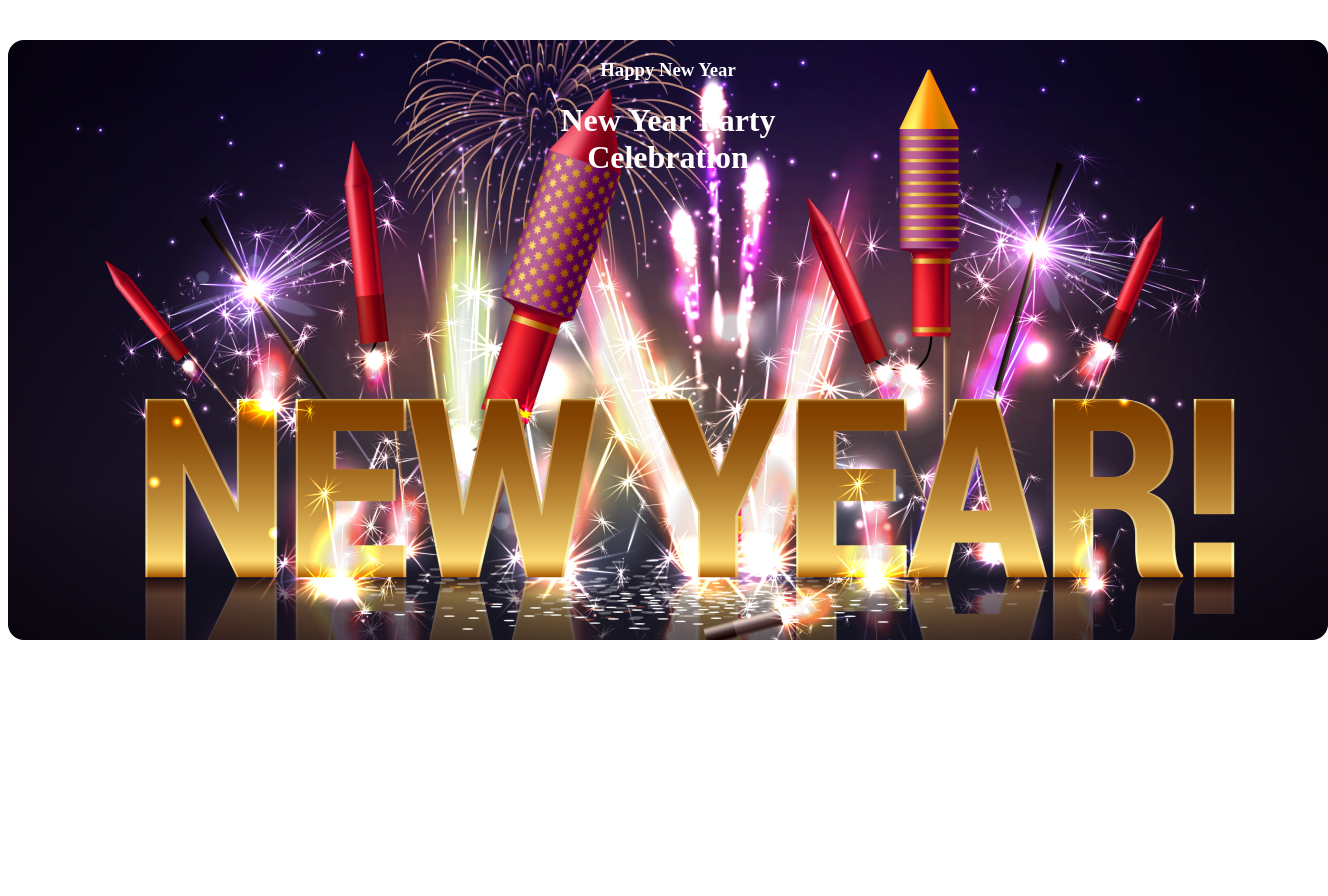
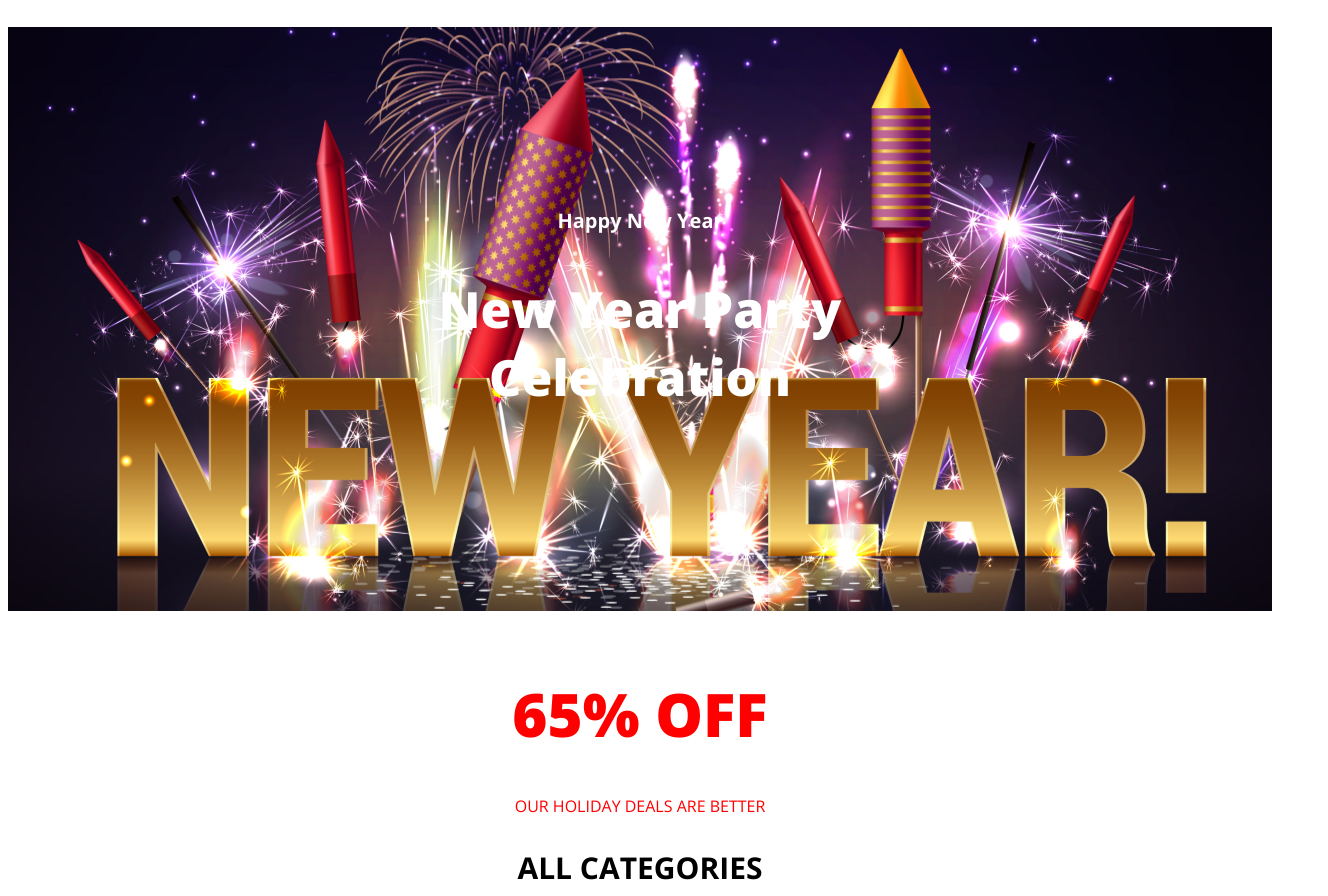
Before and after one commit to SMShakhawat/new-year-assignment, a plain HTML site: page index.html in a window 1280 px wide. Shown: the top 896 px of the page, 1328 px wide, since content can reach past the window. Before the commit the page ends 800 px from the top, so only its background shows below. Drawn offline with nearby package versions, Linux system fonts and the light colour scheme.

Commit message:
off section added

```diff
--- a/index.html
+++ b/index.html
@@ -5,14 +5,37 @@
     <meta name="viewport" content="width=device-width, initial-scale=1.0">
     <title>New Year Assignment</title>
 
-    <!-- Main CSS filelink -->
+    <!-- Font Style -->
+    <link rel="preconnect" href="https://fonts.googleapis.com">
+    <link rel="preconnect" href="https://fonts.gstatic.com" crossorigin>
+    <link href="https://fonts.googleapis.com/css2?family=Open+Sans:ital,wght@0,300..800;1,300..800&family=Roboto:ital,wght@0,100;0,300;0,400;0,500;0,700;0,900;1,100;1,300;1,400;1,500;1,700;1,900&family=Work+Sans&display=swap" rel="stylesheet">
+
+    <!-- Main CSS file link -->
     <link rel="stylesheet" href="styles/style.css">
 </head>
 <body>
     <!-- Banner section -->
     <header class="banner">
-        <h3 class="">Happy New Year</h3>
-        <h1>New Year Party <br>Celebration </h1>
+        <nav>
+            <h4 class="">Happy New Year</h4>
+            <h2>New Year Party <br>Celebration </h2>
+        </nav>
     </header>
+    <!-- 65% off section -->
+    <div class="off-section">
+        <h1>65% OFF</h1>
+        <p class="off-specials">OUR HOLIDAY DEALS ARE BETTER</p>
+        <h3>ALL CATEGORIES</h3>
+        <img src="/resources/New Year Photo.png" alt="">
+    </div>
+
+    <!-- Midnight party section -->
+    <div class="party">
+        <div>
+            <h2>Welcome to <br> midnight party</h2>
+
+        </div>
+    </div>
+
 </body>
 </html>
--- a/styles/style.css
+++ b/styles/style.css
@@ -1,11 +1,47 @@
+/* common shared style */
+body {
+  font-family: "Open Sans", sans-serif;
+  font-optical-sizing: auto;
+  font-weight: <weight>;
+  font-style: normal;
+  font-variation-settings:
+    "wdth" 100;
+}
+
+/* banner section style */
 .banner{
     background-image: url(/resources/Banner\ Image.png);
     background-repeat: no-repeat;
     text-align: center;
     background-position: center center;
     color: #FFFFFF;
-    margin-top: 20px;
-    padding: 20px 0;
-    width: 1320px;
-    height: 600px;
+
 }
+nav > h4 {
+    padding-top: 180px;
+    font-size: 20px;
+}
+nav > h2{
+    font-size: 50px;
+    font-weight: 800;
+    padding-bottom: 200px;
+}
+
+/* 65% off section style */
+.off-section{
+    text-align: center;
+}
+h1{
+    padding-top: 20px;
+    margin-top: 40px;
+    color: #FF0000;
+    font-size: 60px;
+    font-weight: 800;
+}
+.off-specials{
+    color: #FF0000;
+}
+.off-section > h3 {
+    font-size: 30px;
+    font-weight: bold;
+}
```
